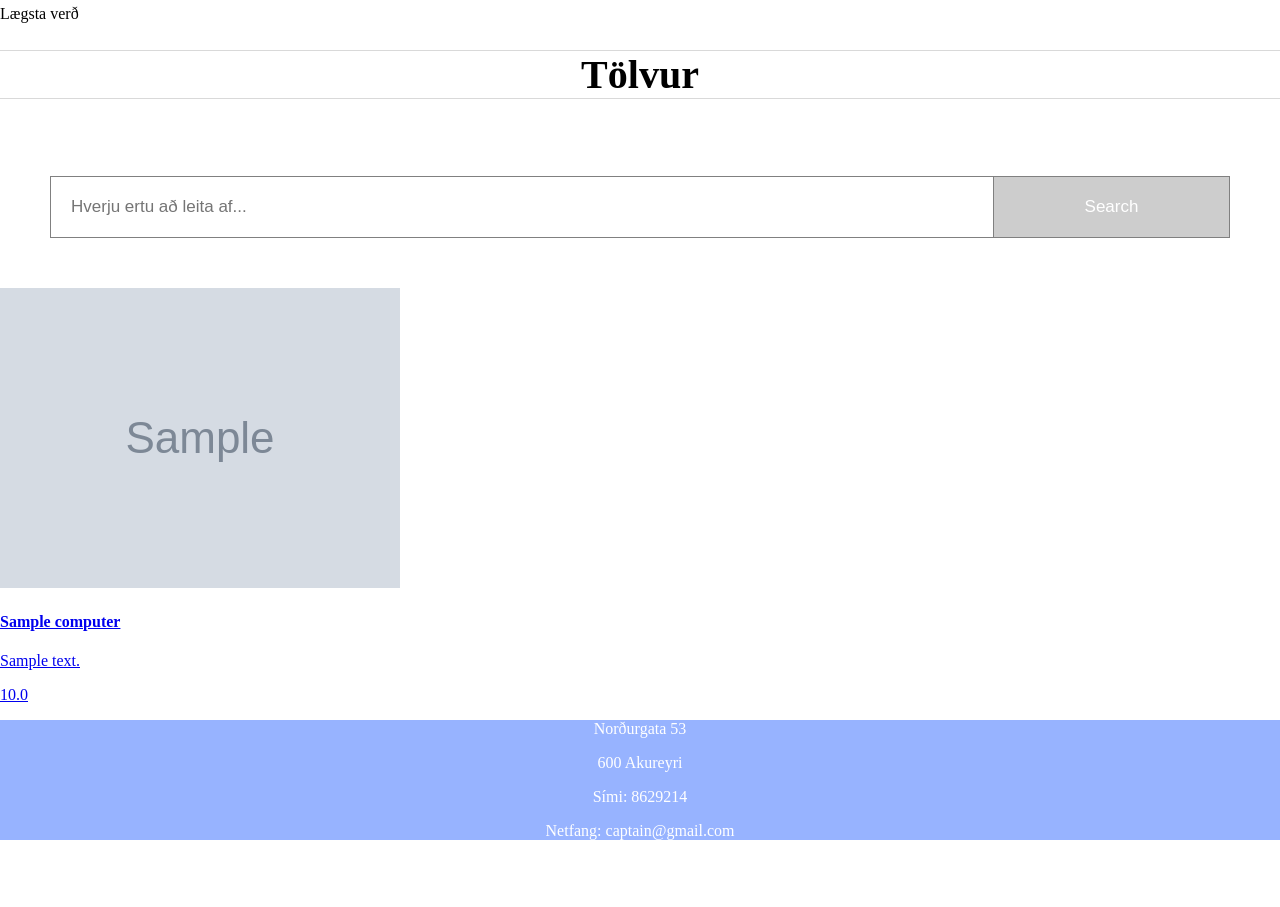
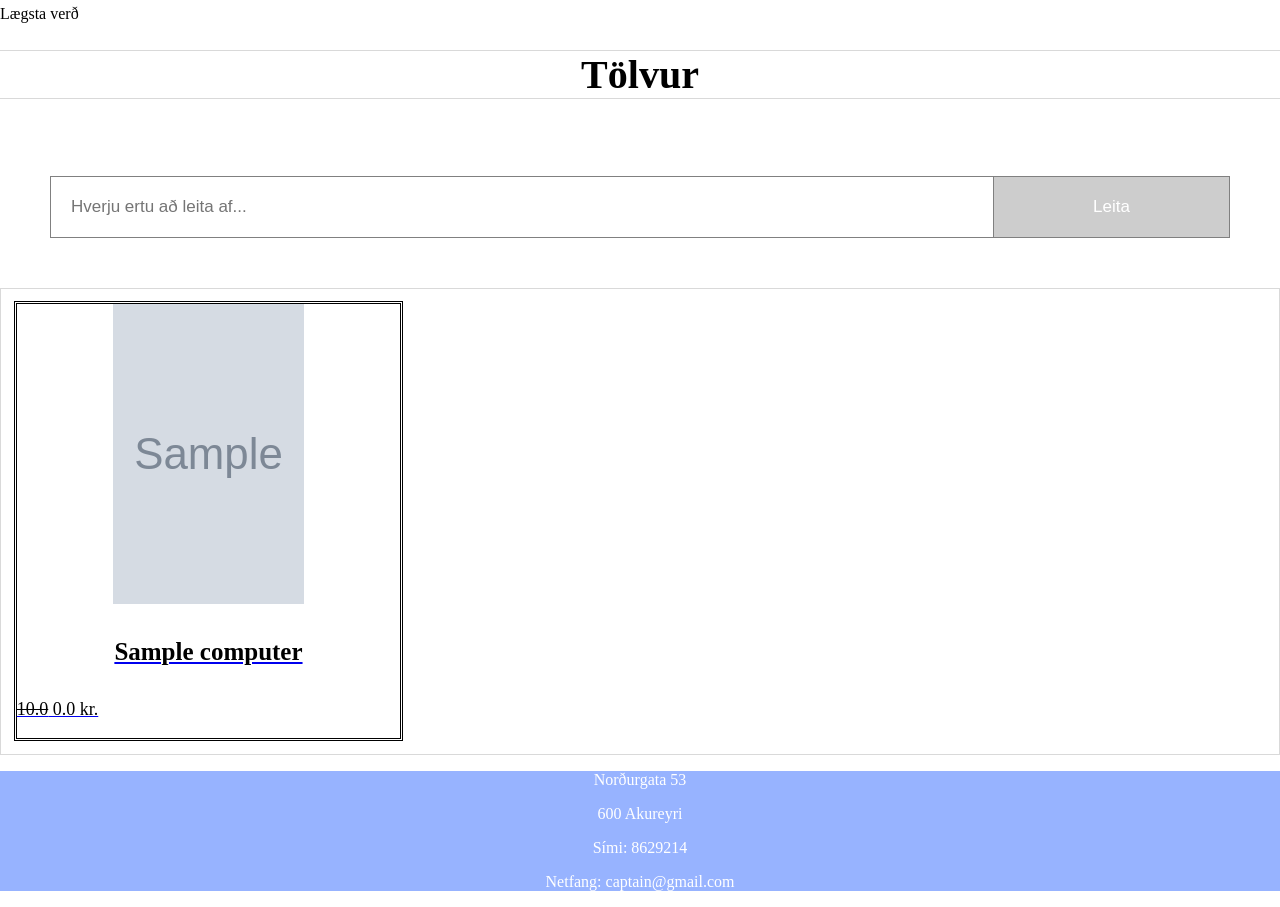
Before and after one commit to fridriks19/verkelgtnams2, a Django app: page /computers/ in a window 1280 px wide. Shown: the part 221-1128 px from the top of the page. Before the commit the page ends 1061 px from the top, so only its background shows below. Run offline with Django 3.2, Linux system fonts and the light colour scheme; tables that the repository leaves empty hold one stand-in row (values such as "Sample post"); grey boxes marked "Sample" are stand-in pictures.

Commit message:
computers and game s

```diff
--- a/computers/urls.py
+++ b/computers/urls.py
@@ -2,5 +2,5 @@ from django.urls import path
 from . import views
 urlpatterns = [
     path('', views.index, name="computers-index"),
-    path('<int:id>', views.get_computers_by_id, name="computers_details"),
+    path('<int:id>', views.get_computers_by_id, name="computers_details")
 ]
--- a/computers/views.py
+++ b/computers/views.py
@@ -5,9 +5,6 @@ from django.shortcuts import render, get_object_or_404, redirect
 
 # Create your views here
 
-#def index(request):
- #   context = {'computers': Computers.objects.all().order_by('name')}
-  #  return render(request, 'computers/index.html', context)
 
 def index(request):
     if 'search_filter' in request.GET:
@@ -16,7 +13,10 @@ def index(request):
             'id': x.id,
             'name': x.name,
             'description': x.description,
-            'firstImage': x.computersimage_set.first().image
+            'firstImage': x.computersimage_set.first().image,
+            'price': x.price,
+            'on_sale': x.on_sale,
+            'discount_price': x.discount_price
         } for x in Computers.objects.filter(name__icontains=search_filter)]
         return JsonResponse({'data': computers})
     context = {'computers': Computers.objects.all().order_by('name') }
--- a/static/css/main.css
+++ b/static/css/main.css
@@ -124,14 +124,14 @@ a:hover{
 }
 
 /* The parent is a flex with a wrap to get a normal looking listing*/
-.index-games {
+.index-product {
     display: flex;
     flex-wrap: wrap;
     border: 1px solid rgb(217, 217, 217);
 }
 
 /* This makes sure that there can only be three games per row */
-.single-games {
+.single-product {
     border-style: double;
     margin: 1%;
     flex: 0 0 30%;
@@ -139,30 +139,29 @@ a:hover{
 ;
 }
 /*when hovering over a single game */
-.single-games:hover{
+.single-product:hover{
   background-color: rgb(198, 198, 198);
 }
 
-.single-games .games-img{
+.single-product .product-img{
     height: 300px;
     display: block;
     margin-left: auto;
     margin-right: auto;
     width: 50%;
-    border: 1px solid black;
 }
 
-.single-games .games-img:hover{
+.single-product .product-img:hover{
     opacity: 0.7;
     filter: alpha(opacity=70);
 }
-.single-games h4 {
+.single-product h4 {
     font-size: 25px;
     text-align: center;
     color: rgb(0, 0, 0);
 }
 
-.single-games p{
+.single-product p{
     font-size: 18px;
     color: rgb(0, 0, 0);
 }
@@ -175,7 +174,7 @@ a:hover{
 .details{
 }
 
-.details .games-img{
+.details .product-img{
     padding: 10px;
     height: 500px;
     display: block;
--- a/static/js/computers.js
+++ b/static/js/computers.js
@@ -7,15 +7,25 @@ $(document).ready(function(){
             type: 'GET',
             success: function(resp) {
                 var newHtml = resp.data.map(d => {
-                    return `<div class="single-computers">
+                      if(d.on_sale){
+                        d.x = d.discount_price;
+                        d.y = d.price
+                    } else {
+                          d.x = d.price;
+                          d.y = ""
+                      }
+                    return `<div class="single-product">
                                 <a href="/computers/${d.id}">
-                                    <img class="computers-img" src="${d.firstImage}"/>
+                                    <img class="product-img" src="${d.firstImage}"/>
                                     <h4>${d.name}</h4>
-                                    <p>${d.description}</p>
+                                    <p>
+                                    <del>${d.y}</del>
+                                        ${d.x} kr.
+                                    </p>
                                 </a>
                             </div>`
                 });
-                $('.index-computers').html(newHtml.join(''));
+                $('.index-product').html(newHtml.join(''));
                 $('#search-box').val('');
             },
             error: function(xhr, status, error){
--- a/static/js/games.js
+++ b/static/js/games.js
@@ -7,15 +7,28 @@ $(document).ready(function(){
             type: 'GET',
             success: function(resp) {
                 var newHtml = resp.data.map(d => {
-                    return `<div class="single-games">
+                    // To showcase the price if the game is on sale or not
+                    if(d.on_sale){
+                        d.x = d.discount_price;
+                        d.y = d.price
+                    } else {
+                        d.x = d.price;
+                        d.y = ""
+                    }
+                    return `<div class="single-product">
                                 <a href="/games/${d.id}">
-                                    <img class="games-img" src="${d.firstImage}"/>
+                                    <img class="product-img" src="${d.firstImage}"/>
                                     <h4>${d.name}</h4>
-                                    <p>${d.description}</p>
+                                    <p>Tegund: ${d.category}</p>
+                                    <p>Leikjavél: ${d.console}</p>
+                                    <p>
+                                    <del>${d.y}</del>
+                                        ${d.x} kr.
+                                    </p>
                                 </a>
                             </div>`
                 });
-                $('.index-games').html(newHtml.join(''));
+                $('.index-product').html(newHtml.join(''));
                 $('#search-box').val('');
             },
             error: function(xhr, status, error){
--- a/templates/computers/index.html
+++ b/templates/computers/index.html
@@ -7,11 +7,11 @@
     <div class="input-group">
         <input type="search" class="search" id="search-box" placeholder="Hverju ertu að leita af..."/>
         <div class="#">
-            <button type="button" id="search-btn" class="#">Search</button>
+            <button type="button" id="search-btn" class="#">Leita</button>
         </div>
     </div>
 
-    <div class="index-computers">
+    <div class="index-product">
     {% for computer in computers %}
         {% include 'computers/single_computer.html' with computers=computer %}
     {% endfor %}
--- a/templates/computers/single_computer.html
+++ b/templates/computers/single_computer.html
@@ -1,9 +1,15 @@
 
-<div class="single-computers">
+<div class="single-product">
     <a href="/computers/{{ computers.id }}">
-        <img class="computers-img" src="{{ computers.computersimage_set.first.image}}"/>
+        <img class="product-img" src="{{ computers.computersimage_set.first.image}}"/>
         <h4>{{ computers.name }}</h4>
-        <p>{{ computers.description }}</p>
-        <p>{{ computers.price }}</p>
+        <p>
+            {% if computers.on_sale %}
+                <del>{{ computers.price }}</del>
+                {{ computers.discount_price }} kr.
+                {% else %}
+                {{ computers.price }} kr.
+            {% endif %}
+        </p>
     </a>
 </div>
--- a/templates/games/games_details.html
+++ b/templates/games/games_details.html
@@ -2,7 +2,7 @@
 {% block content %}
     <div class="details">
         {% for games_image in games.gamesimage_set.all %}
-            <img src="{{ games_image.image }}" class="games-img" />
+            <img src="{{ games_image.image }}" class="product-img" />
         {% endfor %}
         <h1>{{ games.name }}</h1>
         <p id="description">{{ games.description }}</p>
--- a/templates/games/index.html
+++ b/templates/games/index.html
@@ -11,7 +11,7 @@
         </div>
     </div>
 
-    <div class="index-games">
+    <div class="index-product">
     {% for game in games %}
         {% include 'games/single_game.html' with games=game %}
     {% endfor %}
--- a/templates/games/single_game.html
+++ b/templates/games/single_game.html
@@ -1,10 +1,9 @@
-<div class="single-games">
+<div class="single-product">
     <a href="/games/{{ games.id }}">
-        <img class="games-img" src="{{ games.gamesimage_set.first.image }}"/>
+        <img class="product-img" src="{{ games.gamesimage_set.first.image }}"/>
         <h4>{{ games.name }}</h4>
         <p>Tegund: {{ games.category.name }}</p>
         <p>Leikjavél: {{ games.console.name}}</p>
-
             <p>
                 {% if games.on_sale %}
                     <del>{{ games.price }}kr</del>
```
Also changed, not shown: games/views.py (+6 -3 lines), templates/computers/computers_details.html (+19 -6 lines).
